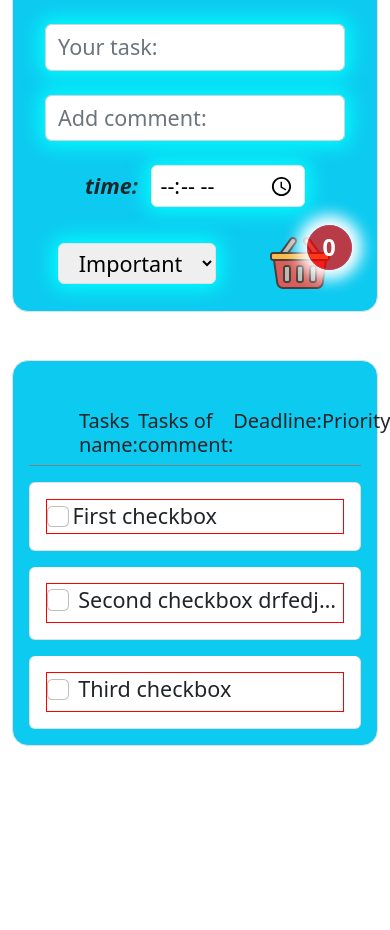
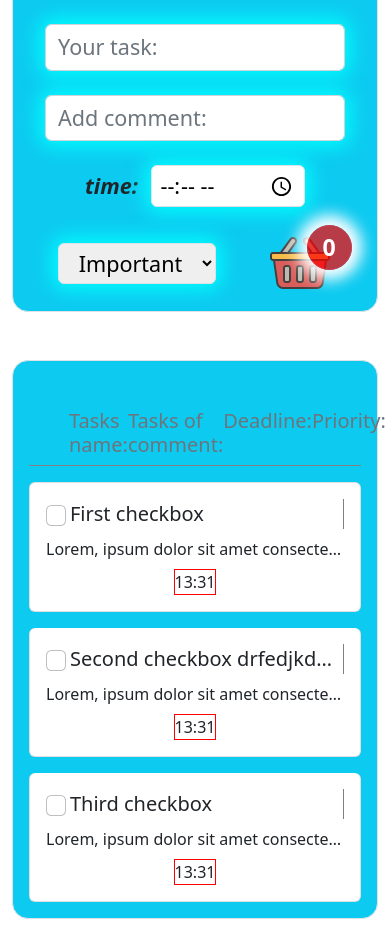
Before and after one commit to Navruzbek2103/New-todo-list, a plain HTML site: page index.html in a window 390 px wide. Shown: the part 170-1100 px from the top of the page. Before the commit the page ends 964 px from the top, so only its background shows below. Drawn offline with Linux system fonts and the light colour scheme.

Commit message:
Added small responsive

```diff
--- a/css/main.css
+++ b/css/main.css
@@ -42,22 +42,22 @@ h1, h2, h3, h4, h5, h6, p{
 }
 
 .main-list-item:nth-child(1){
-  margin-left: 50px;
-  max-width: 475px;
+  margin-left: 40px;
+  max-width: 412px;
   width: 100%;
+  /* border: 1px solid red; */
 }
 
 .main-list-item:nth-child(2){
-  /* margin-left: 50px; */
-  max-width: 500px;
+  max-width: 305px;
+  width: 100%;
+  /* border: 1px solid red; */
+}
+
+.main-list-item:nth-child(3){
+  max-width: 200px;
   width: 100%;
 }
-/*
-.main-list-item:nth-child(1){
-  margin-left: 50px;
-  max-width: 500px;
-  width: 100%;
-} */
 
 /* .main-list-item:nth-child(1){
   margin-left: 50px;
@@ -66,17 +66,26 @@ h1, h2, h3, h4, h5, h6, p{
 } */
 
 .checkbox-inner{
-  max-width: 500px;
+  max-width: 430px;
   width: 100%;
   border-right: 1px solid grey;
-  border: 1px solid red;
+  /* border: 1px solid red; */
 
 }
 
-.form-check-label{
+.checkbox-task-text, .comment-inner-text{
   width: 100%;
   text-overflow: ellipsis;
   white-space: nowrap;
   overflow: hidden;
+}
+
+.comment-inner{
+  max-width: 300px;
+  width: 100%;
+}
+
+.deadline{
+  border: 1px solid red;
 
 }
--- a/index.html
+++ b/index.html
@@ -32,54 +32,72 @@
       </div>
     </div>
   </header>
+
   <main class="main">
     <div class="container">
       <div class="main-container my-5 border rounded-4 p-3 bg-info">
         <ul class="main-list list-unstyled d-flex mt-4 py-2">
           <li class="main-list-item">
-            <h3 class="main-item-title fw-normal fs-5">Tasks name: </h3>
+            <h3 class="main-item-title fw-normal text-secondary fs-5">Tasks name: </h3>
           </li>
           <li class="main-list-item">
-            <h3 class="main-item-title fw-normal fs-5">Tasks of comment: </h3>
+            <h3 class="main-item-title fw-normal text-secondary fs-5">Tasks of comment: </h3>
           </li>
           <li class="main-list-item">
-            <h3 class="main-item-title fw-normal fs-5">Deadline: </h3>
+            <h3 class="main-item-title fw-normal text-secondary fs-5">Deadline: </h3>
           </li>
           <li class="main-list-item">
-            <h3 class="main-item-title fw-normal fs-5">Priority: </h3>
+            <h3 class="main-item-title fw-normal text-secondary fs-5">Priority: </h3>
           </li>
         </ul>
+
+
         <ul class="list-group d-flex flex-column gap-3">
-          <li class="list-group-item rounded-2 py-3">
+          <li class="list-group-item rounded-2 py-3 d-flex gap-2 flex-wrap align-items-center flex-column">
             <div class="checkbox-inner">
-              <label class="form-check-label me-2 fs-4 d-flex">
+              <label class="form-check-label fs-4 d-flex">
                 <input class="form-check-input me-1" type="checkbox" value="">
-                <p class="checkbox-task-text">First checkbox</p>
+                <p class="checkbox-task-text fs-5" title="First checkbox">First checkbox</p>
               </label>
             </div>
+            <div class="comment-inner d-flex align-items-center">
+              <p class="comment-inner-text" title="Lorem, ipsum dolor sit amet consectetur adipisicing elit. Laudantium amet eaque doloremque sequi harum quas facilis eligendi officia iure ad, natus at.">Lorem, ipsum dolor sit amet consectetur adipisicing elit. Laudantium amet eaque doloremque sequi harum quas facilis eligendi officia iure ad, natus at.</p>
+            </div>
+            <div class="deadline">
+              <p class="deadline-text">13:31</p>
+            </div>
           </li>
-          <li class="list-group-item rounded-2 py-3">
+
+          <li class="list-group-item rounded-2 py-3 d-flex gap-2 flex-wrap align-items-center flex-column">
             <div class="checkbox-inner">
-              <label class="form-check-label me-2 fs-4">
+              <label class="form-check-label fs-4 d-flex">
                 <input class="form-check-input me-1" type="checkbox" value="">
-                Second checkbox drfedjkdnmferjvnkdfjerfdndjrvejiojeri
+                <p class="checkbox-task-text fs-5" title="Second checkbox drfedjkdnmferjvnkdfjerfdndjrvejiojeri Lorem ipsum dolor sit amet consectetur adipisicing elit. Deleniti optio repellat eligendi quod assumenda saepe tenetur? Voluptates dignissimos similique atque cupiditate architecto fuga dolor maiores quis? Nobis, laboriosam nostrum. Ipsa.">Second checkbox drfedjkdnmferjvnkdfjerfdndjrvejiojeri Lorem ipsum dolor sit amet consectetur adipisicing elit. Deleniti optio repellat eligendi quod assumenda saepe tenetur? Voluptates dignissimos similique atque cupiditate architecto fuga dolor maiores quis? Nobis, laboriosam nostrum. Ipsa.</p>
               </label>
             </div>
+            <div class="comment-inner d-flex align-items-center">
+              <p class="comment-inner-text" title="Lorem, ipsum dolor sit amet consectetur adipisicing elit. Laudantium amet eaque doloremque sequi harum quas facilis eligendi officia iure ad, natus at.">Lorem, ipsum dolor sit amet consectetur adipisicing elit. Laudantium amet eaque doloremque sequi harum quas facilis eligendi officia iure ad, natus at.</p>
+            </div>
+            <div class="deadline">
+              <p class="deadline-text">13:31</p>
+            </div>
           </li>
-          <li class="list-group-item rounded-2 py-3">
+
+          <li class="list-group-item rounded-2 py-3 d-flex gap-2 flex-wrap align-items-center flex-column">
             <div class="checkbox-inner">
-              <label class="form-check-label me-2 fs-4">
+              <label class="form-check-label fs-4 d-flex">
                 <input class="form-check-input me-1" type="checkbox" value="">
-                Third checkbox
+                <p class="checkbox-task-text fs-5" title="Third checkbox">Third checkbox</p>
               </label>
+            </div>
+            <div class="comment-inner d-flex align-items-center">
+              <p class="comment-inner-text" title="Lorem, ipsum dolor sit amet consectetur adipisicing elit. Laudantium amet eaque doloremque sequi harum quas facilis eligendi officia iure ad, natus at.">Lorem, ipsum dolor sit amet consectetur adipisicing elit. Laudantium amet eaque doloremque sequi harum quas facilis eligendi officia iure ad, natus at.</p>
+            </div>
+            <div class="deadline">
+              <p class="deadline-text">13:31</p>
             </div>
           </li>
         </ul>
-        <!-- <div class="input-group mb-3">
-          <div class="input-group-text">
-            <input class="form-check-input mt-0" type="checkbox" value="" aria-label="Checkbox for following text input">
-          </div>
-        </div> -->
 
       </div>
     </div>
```
